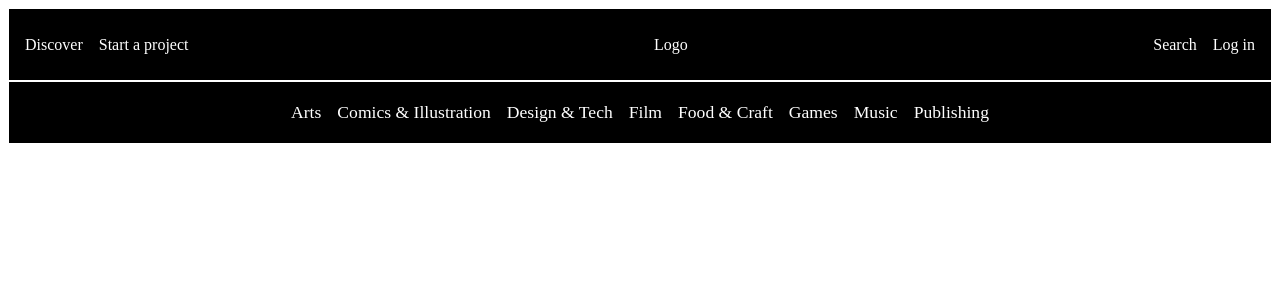
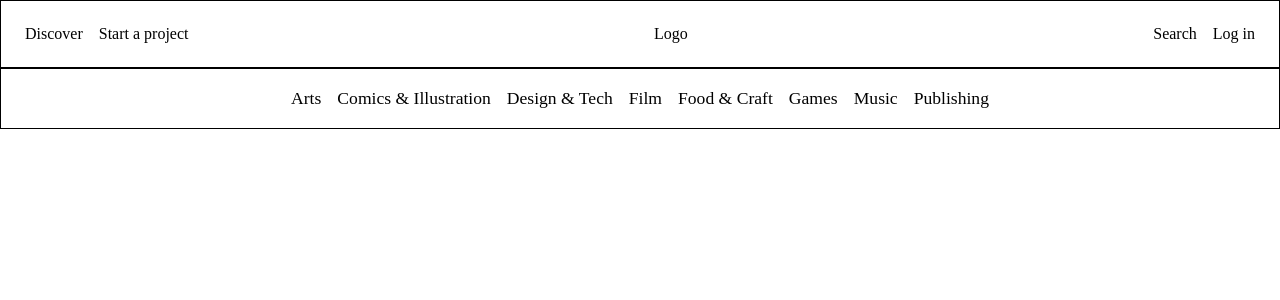
Before and after one commit to nikaareshidze/Kickstarter, a React (Vite) app: page / in a window 1280 px wide. Shown: the top 300 px of the page. Built offline with nearby package versions, Linux system fonts and the light colour scheme.

Commit message:
make redux toolkit store for more reusability. Move dark mode from useState to Redux.

```diff
--- a/package.json
+++ b/package.json
@@ -9,8 +9,10 @@
     "preview": "vite preview"
   },
   "dependencies": {
+    "@reduxjs/toolkit": "^1.9.1",
     "react": "^18.2.0",
     "react-dom": "^18.2.0",
+    "react-redux": "^8.0.5",
     "styled-components": "^5.3.6"
   },
   "devDependencies": {
--- a/src/components/Wrapper_Flex.js
+++ b/src/components/Wrapper_Flex.js
@@ -11,7 +11,7 @@ const WrapperFlex = styled.div`
   align-items: center;
   column-gap: 1em;
 
-  padding: 0.5em;
+  padding: 1.2em;
 
   border: 1px;
   border-style: solid;
--- a/src/components/header/Header.jsx
+++ b/src/components/header/Header.jsx
@@ -1,15 +1,18 @@
 import React, { useState } from "react";
 import styled from "styled-components";
+
+import { useSelector } from "react-redux";
 
 import HeaderTitle from "./Header_Title";
 import WrapperFlex from "../Wrapper_Flex";
 
 const ChildWrapper = styled(WrapperFlex)`
   border: none;
+  padding: 0.3em;
 `;
 
 export default function Header() {
-  const [isDark, setIsDark] = useState(true);
+  const { isDark } = useSelector((state) => state.darkModeSlice);
 
   return (
     <WrapperFlex dark={isDark} justifyContent="space-between">
--- a/src/components/navbar/Navbar.jsx
+++ b/src/components/navbar/Navbar.jsx
@@ -1,11 +1,13 @@
 import React, { useState } from "react";
 import styled from "styled-components";
+
+import { useSelector } from "react-redux";
 
 import NavbarTitle from "./Navbar_Title";
 import WrapperFlex from "../Wrapper_Flex";
 
 export default function Navbar() {
-  const [isDark, setIsDark] = useState(true);
+  const { isDark } = useSelector((state) => state.darkModeSlice);
 
   return (
     <WrapperFlex dark={isDark} justifyContent="center">
--- a/src/main.jsx
+++ b/src/main.jsx
@@ -2,8 +2,24 @@ import React from "react";
 import ReactDOM from "react-dom/client";
 import App from "./App";
 
+import store from "./store/store";
+import { Provider } from "react-redux";
+
+import { createGlobalStyle } from "styled-components";
+
+const GlobalStyle = createGlobalStyle`
+  * {
+    box-sizing: border-box;
+    margin: 0;
+    padding: 0;
+  }
+`;
+
 ReactDOM.createRoot(document.getElementById("root")).render(
   <React.StrictMode>
-    <App />
+    <Provider store={store}>
+      <GlobalStyle />
+      <App />
+    </Provider>
   </React.StrictMode>
 );
--- /dev/null
+++ b/src/store/darkModeSlice.js
@@ -0,0 +1,18 @@
+import { createSlice } from "@reduxjs/toolkit";
+
+const initialState = {
+  isDark: false,
+};
+
+const darkModeSlice = createSlice({
+  name: "darkMode",
+  initialState: initialState,
+  reducers: {
+    setIsDark(state, action) {
+      state.isDark = action.payload;
+    },
+  },
+});
+
+export const darkModeActions = darkModeSlice.actions;
+export default darkModeSlice;
--- /dev/null
+++ b/src/store/store.js
@@ -0,0 +1,10 @@
+import { configureStore } from "@reduxjs/toolkit";
+import darkModeSlice from "./darkModeSlice";
+
+const store = configureStore({
+  reducer: {
+    darkModeSlice: darkModeSlice.reducer,
+  },
+});
+
+export default store;
```
Also changed, not shown: 1 other file (tests, documents, lock files or other folders).
